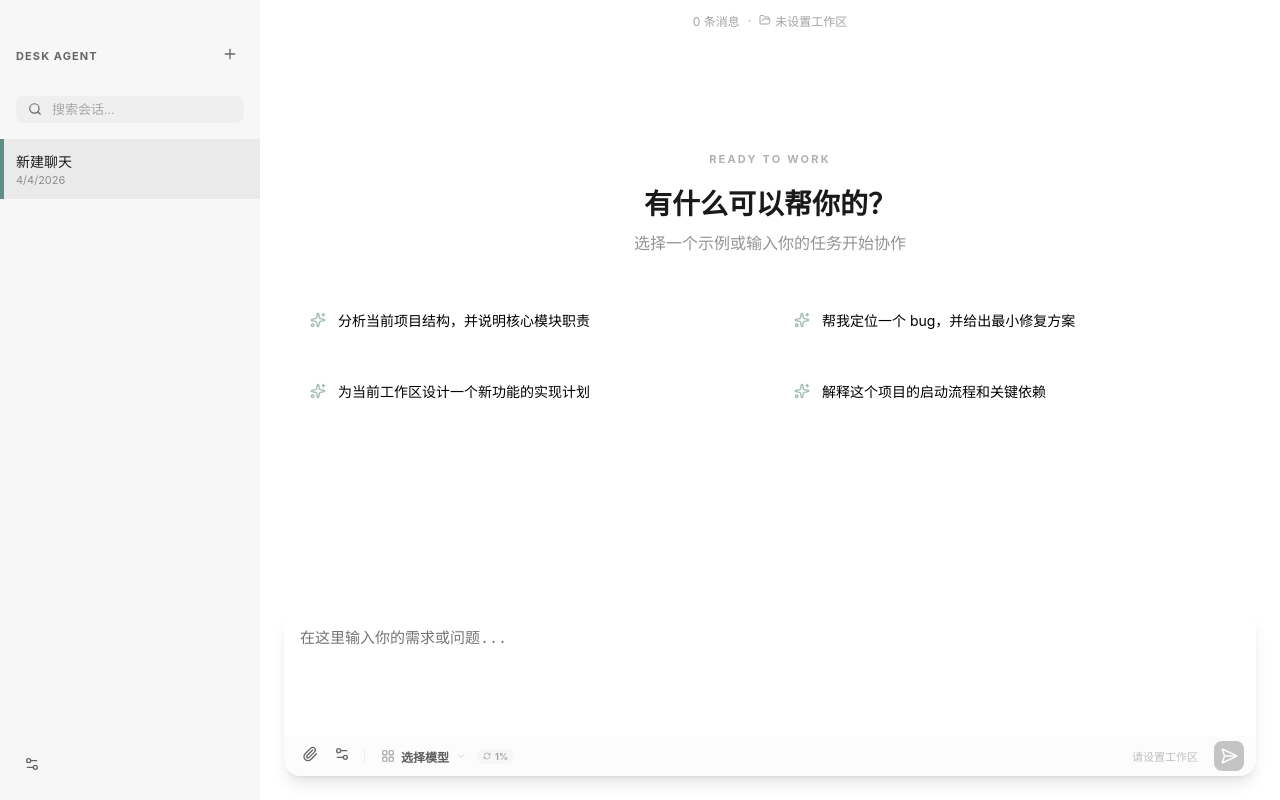
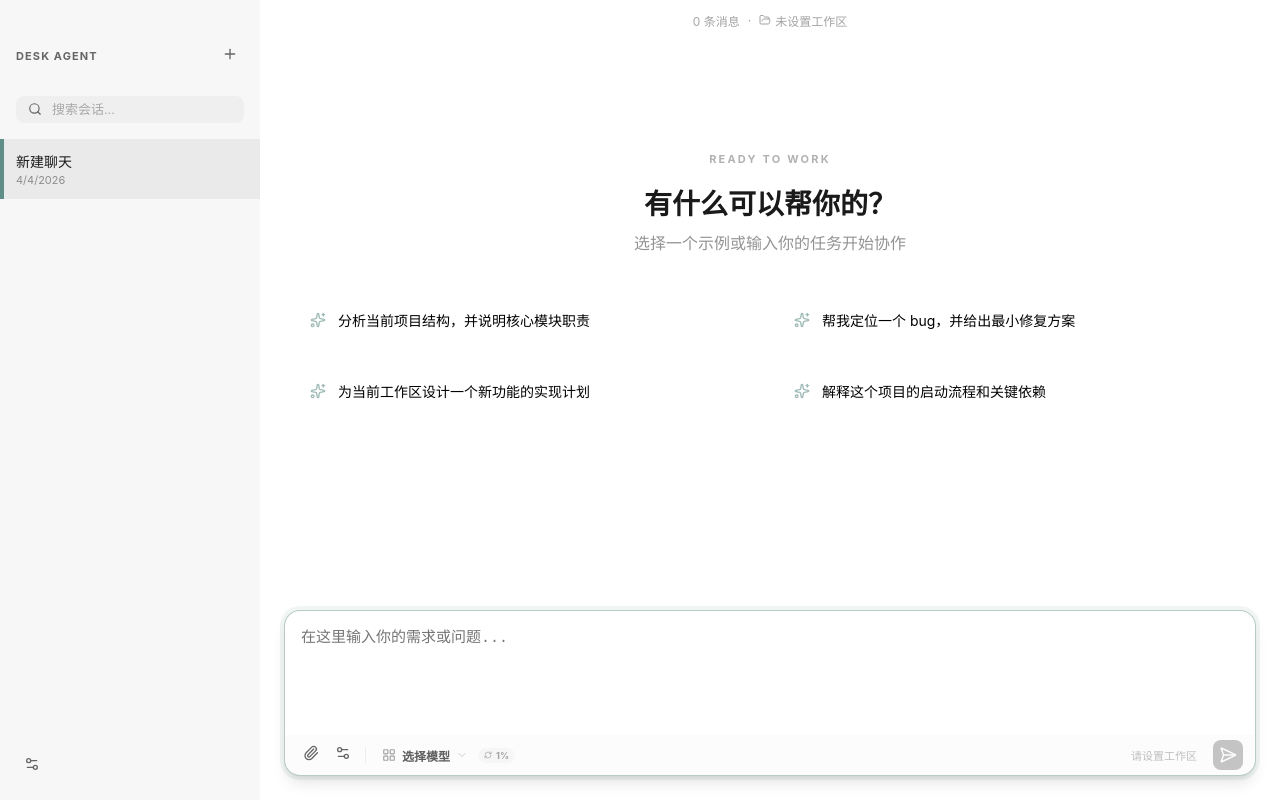
Before and after one commit to Hakim-Fan/Aura, a React (Vite) app: page / in a window 1280 px wide. Both pictures are taken after a click on the button 230 px from the left and 56 px from the top of the page. Built offline with nearby package versions, Linux system fonts and the light colour scheme.

Commit message:
update：优化边框

```diff
--- a/src/views/ChatView.tsx
+++ b/src/views/ChatView.tsx
@@ -661,11 +661,11 @@ export function ChatView({
           </div>
 
           {/* Docked Composer */}
-          <div className="absolute bottom-0 left-0 right-0 p-6 bg-gradient-to-t from-[var(--bg-app)] via-[var(--bg-app)] to-transparent pointer-events-none">
+          <div className="absolute bottom-0 left-0 right-0 p-6 bg-gradient-to-t pointer-events-none">
             <div className="max-w-1000px mx-auto pointer-events-auto">
-              <div className="bg-white border border-[rgba(79,123,116,0.18)] rounded-2xl shadow-lg shadow-[rgba(15,23,42,0.05)] transition-all focus-within:border-[rgba(79,123,116,0.32)] focus-within:ring-4 focus-within:ring-[rgba(79,123,116,0.08)] relative">
+              <div className="bg-white border border-solid border-[#4f7b7466] rounded-2xl shadow-lg shadow-[rgba(15,23,42,0.05)] transition-all ring-4 ring-offset-0 ring-[rgba(79,123,116,0.08)] !outline-none overflow-hidden relative">
                 <textarea
-                  className="w-full h-120px p-4 text-15px leading-relaxed resize-none border-none bg-transparent outline-none"
+                  className="w-full h-120px p-4 text-15px leading-relaxed resize-none !border-none bg-transparent !outline-none !ring-0 !shadow-none"
                   value={draft}
                   onChange={event => onDraftChange(event.target.value)}
                   onKeyDown={handleComposerKeyDown}
```
